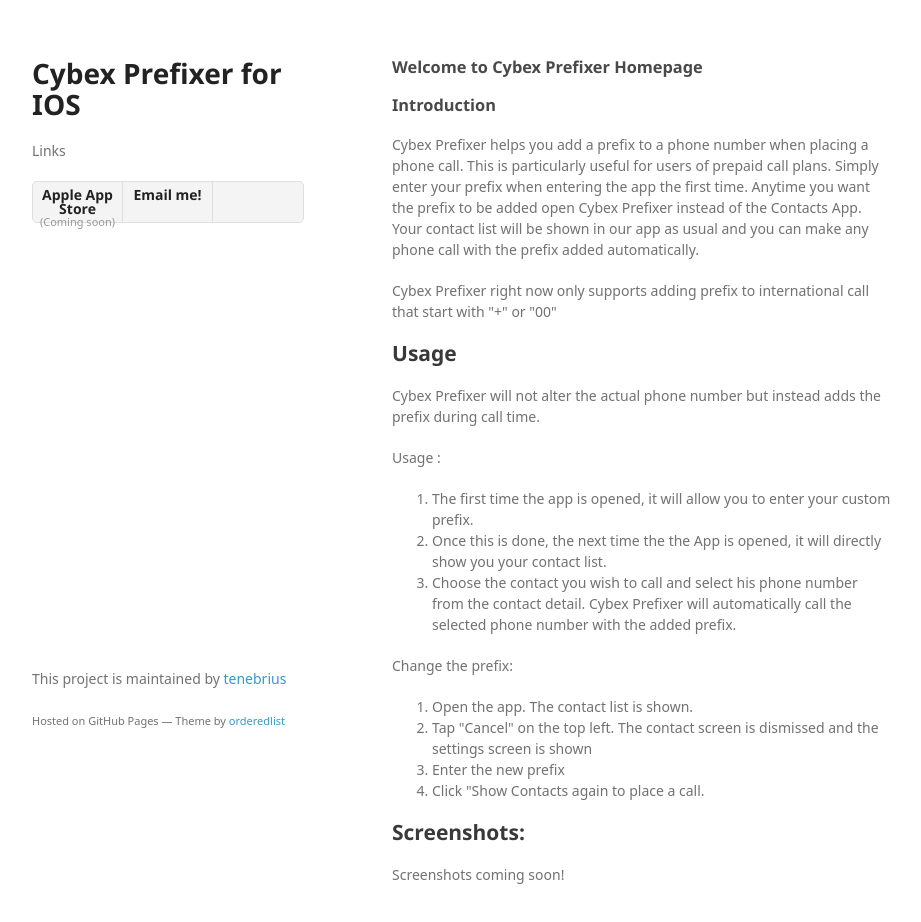
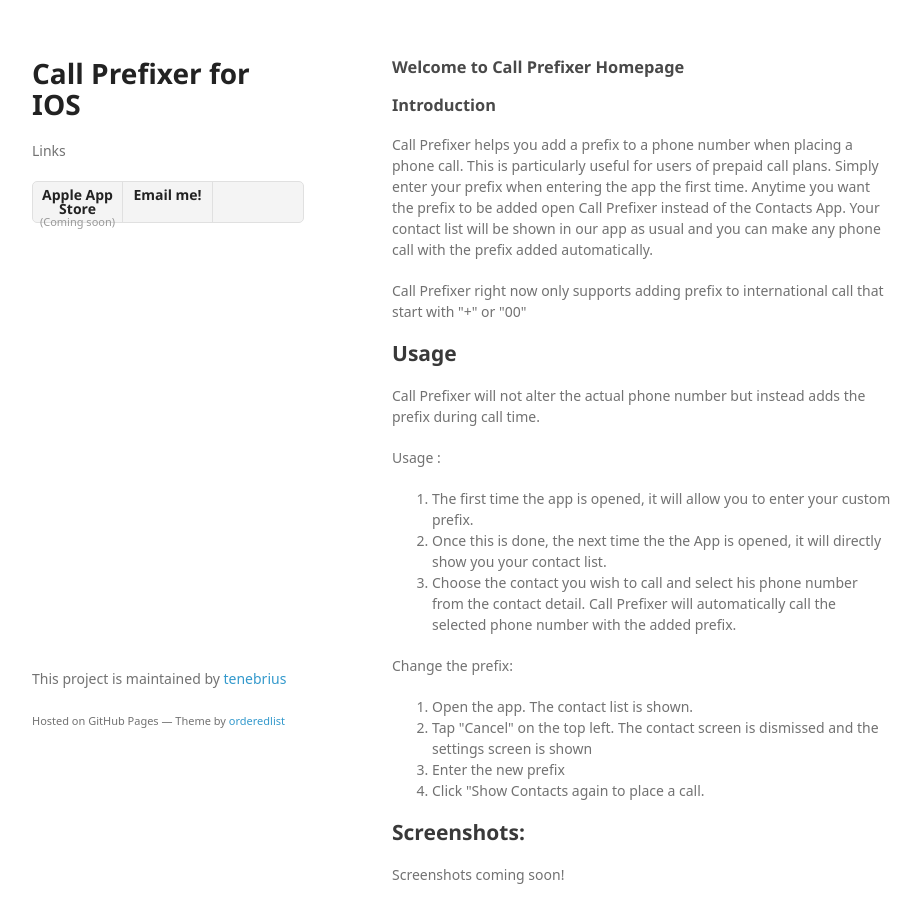
Before and after one commit to tenebrius/callprefixer, a plain HTML site: page index.html in a window 1280 px wide. Shown: the whole page, without its empty margins (178-1099 px from the left). Drawn offline with Linux system fonts and the light colour scheme; a web font is replaced by a local one.

Commit message:
Update index.html

```diff
--- a/index.html
+++ b/index.html
@@ -3,7 +3,7 @@
   <head>
     <meta charset="utf-8">
     <meta http-equiv="X-UA-Compatible" content="chrome=1">
-    <title>Cybex-prefixer-website by tenebrius</title>
+    <title>Call-prefixer-website by tenebrius</title>
 
     <link rel="stylesheet" href="stylesheets/styles.css">
     <link rel="stylesheet" href="stylesheets/github-light.css">
@@ -15,40 +15,40 @@
   <body>
     <div class="wrapper">
       <header>
-        <h1>Cybex Prefixer for IOS</h1>
+        <h1>Call Prefixer for IOS</h1>
         <p></p>
 
         <p>Links</p>
 
 
         <ul>
-          <li><a href="http://tenebrius.github.io/cybex-prefixer-website/"><strong>Apple App Store</strong>(Coming soon)</a></li>
+          <li><a href="http://tenebrius.github.io/call-prefixer-website/"><strong>Apple App Store</strong>(Coming soon)</a></li>
           <li><a href="email://divish007@gmail.com"><strong>Email me!</strong></a></li>
 
         </ul>
       </header>
       <section>
         <h3>
-<a id="welcome-to-cybex-prefixer-homepage" class="anchor" href="#welcome-to-cybex-prefixer-homepage" aria-hidden="true"><span aria-hidden="true" class="octicon octicon-link"></span></a>Welcome to Cybex Prefixer Homepage</h3>
+<a id="welcome-to-cybex-prefixer-homepage" class="anchor" href="#welcome-to-cybex-prefixer-homepage" aria-hidden="true"><span aria-hidden="true" class="octicon octicon-link"></span></a>Welcome to Call Prefixer Homepage</h3>
 
 <h3>
 <a id="introduction" class="anchor" href="#introduction" aria-hidden="true"><span aria-hidden="true" class="octicon octicon-link"></span></a>Introduction</h3>
 
-<p>Cybex Prefixer helps you add a prefix to a phone number when placing a phone call. This is particularly useful for users of prepaid call plans. Simply enter your prefix when entering the app the first time. Anytime you want the prefix to be added open Cybex Prefixer instead of the Contacts App. Your contact list will be shown in our app as usual and you can make any phone call with the prefix added automatically.</p>
+<p>Call Prefixer helps you add a prefix to a phone number when placing a phone call. This is particularly useful for users of prepaid call plans. Simply enter your prefix when entering the app the first time. Anytime you want the prefix to be added open Call Prefixer instead of the Contacts App. Your contact list will be shown in our app as usual and you can make any phone call with the prefix added automatically.</p>
 
-<p>Cybex Prefixer right now only supports adding prefix to international call that start with "+" or "00"</p>
+<p>Call Prefixer right now only supports adding prefix to international call that start with "+" or "00"</p>
 
 <h2>
 <a id="usage" class="anchor" href="#usage" aria-hidden="true"><span aria-hidden="true" class="octicon octicon-link"></span></a>Usage</h2>
 
-<p>Cybex Prefixer will not alter the actual phone number but instead adds the prefix during call time.</p>
+<p>Call Prefixer will not alter the actual phone number but instead adds the prefix during call time.</p>
 
 <p>Usage :</p>
 
 <ol>
 <li>The first time the app is opened, it will allow you to enter your custom prefix. </li>
 <li>Once this is done, the next time the the App is opened, it will directly show you your contact list.</li>
-<li>Choose the contact you wish to call and select his phone number from the contact detail. Cybex Prefixer will automatically call the selected phone number with the added prefix.</li>
+<li>Choose the contact you wish to call and select his phone number from the contact detail. Call Prefixer will automatically call the selected phone number with the added prefix.</li>
 </ol>
 
 <p>Change the prefix:</p>
```
